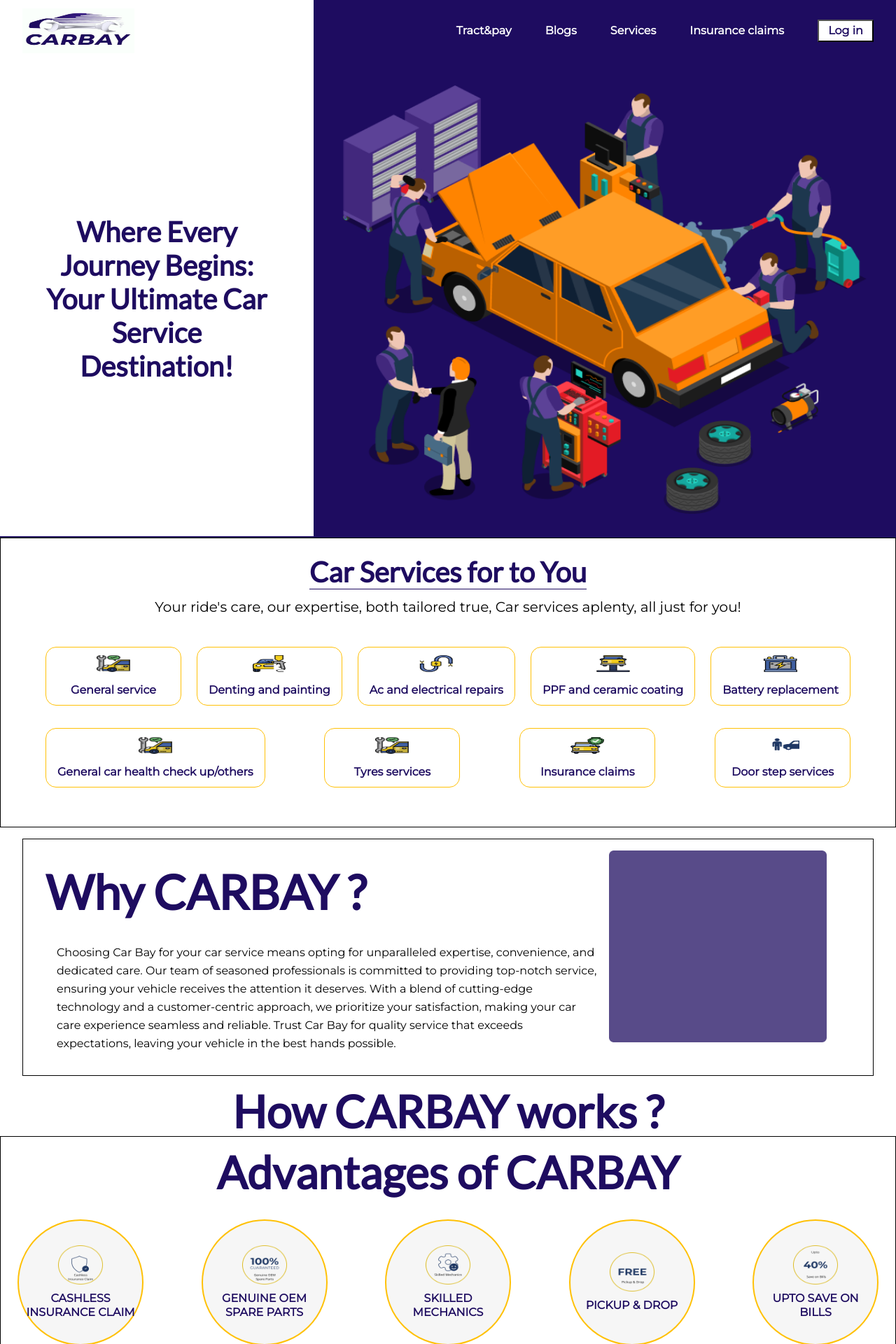
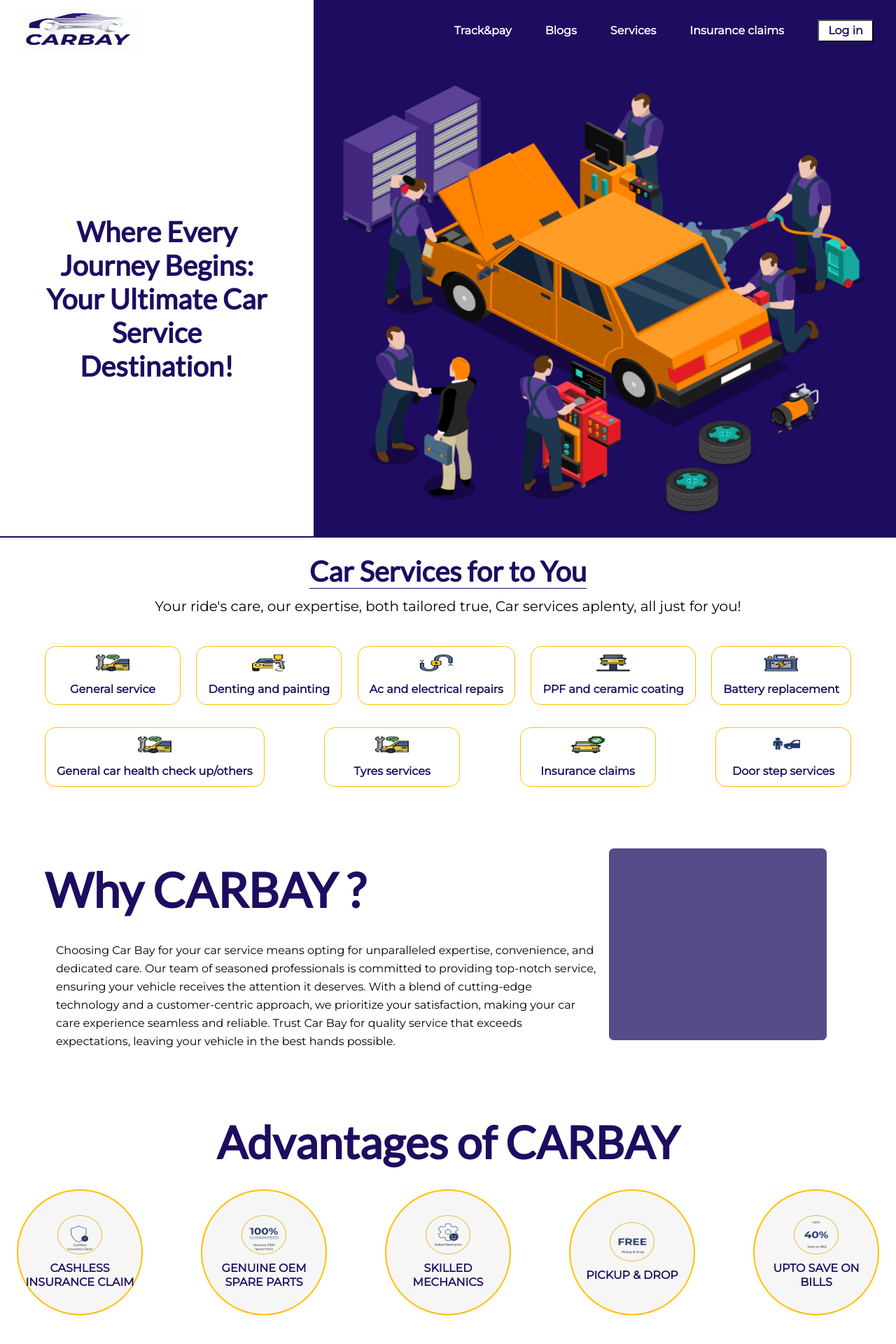
Before and after one commit to Anilvarmathirumalaraju/carbay01, a React (Vite) app in the folder client/: page / in a window 1280 px wide. Shown: the top 1920 px of the page at 70% size. Built offline with nearby package versions, Linux system fonts and the light colour scheme.

Commit message:
third commit

```diff
--- a/client/src/components/Home/home.css
+++ b/client/src/components/Home/home.css
@@ -37,7 +37,7 @@
 }
 /* home services */
 .home-services{
-    border: 1px solid black;
+    /* border: 1px solid black; */
     padding: 1.5rem 0rem;
 
 }
@@ -113,7 +113,7 @@
 
 }
 .why-carbay{
-    border: 1px solid black;
+    /* border: 1px solid black; */
     margin: 1rem 2rem;
     padding: 1rem 2rem;
     display: grid;
@@ -202,7 +202,7 @@
 /* advantages */
 
 .advantages{
-    border: 1px solid black;
+    /* border: 1px solid black; */
     padding: 1rem 1.5rem;
 }
 .advantages-head{
@@ -261,7 +261,7 @@
 }
 /* home service */
 .home-service-main{
-    border: 1px solid black;
+    /* border: 1px solid black; */
     padding: 2rem 1.5rem;
 }
 .workshop-home{
--- a/client/src/components/Home/home.jsx
+++ b/client/src/components/Home/home.jsx
@@ -102,7 +102,7 @@
                     {/* how does it works */}
                      <div className='how-it-works'>
                           <div className='how-it-works-head'>
-                            <h1>How CARBAY works ?</h1>
+                            {/* <h1>How CARBAY works ?</h1> */}
                           </div>
                           {/* <div className='how-it-works-main'>
                               <div className='how-it-works-sub'>
--- a/client/src/pages/Header/header.jsx
+++ b/client/src/pages/Header/header.jsx
@@ -66,7 +66,7 @@
               navigate("/user/dashboard");
             }}
           >
-            <p>Tract&pay</p>
+            <p>Track&pay</p>
           </div>
           <div
             className="nav-sub-section"
--- a/client/src/pages/Header/header2.jsx
+++ b/client/src/pages/Header/header2.jsx
@@ -63,7 +63,7 @@
               navigate("/user/dashboard");
             }}
           >
-            <p>Tract&pay</p>
+            <p>Track&pay</p>
           </div>
           <div
             className="nav-sub-section-2"
```
